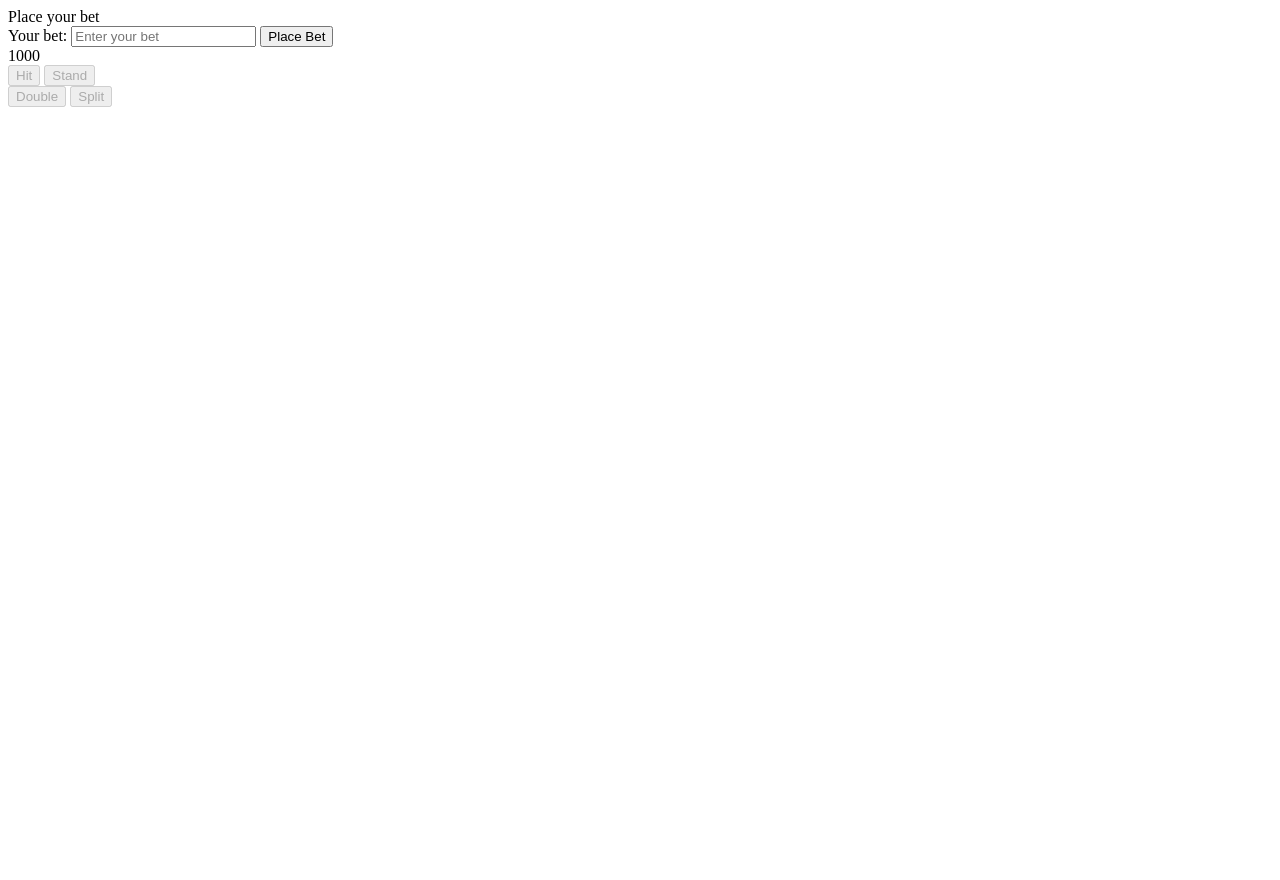
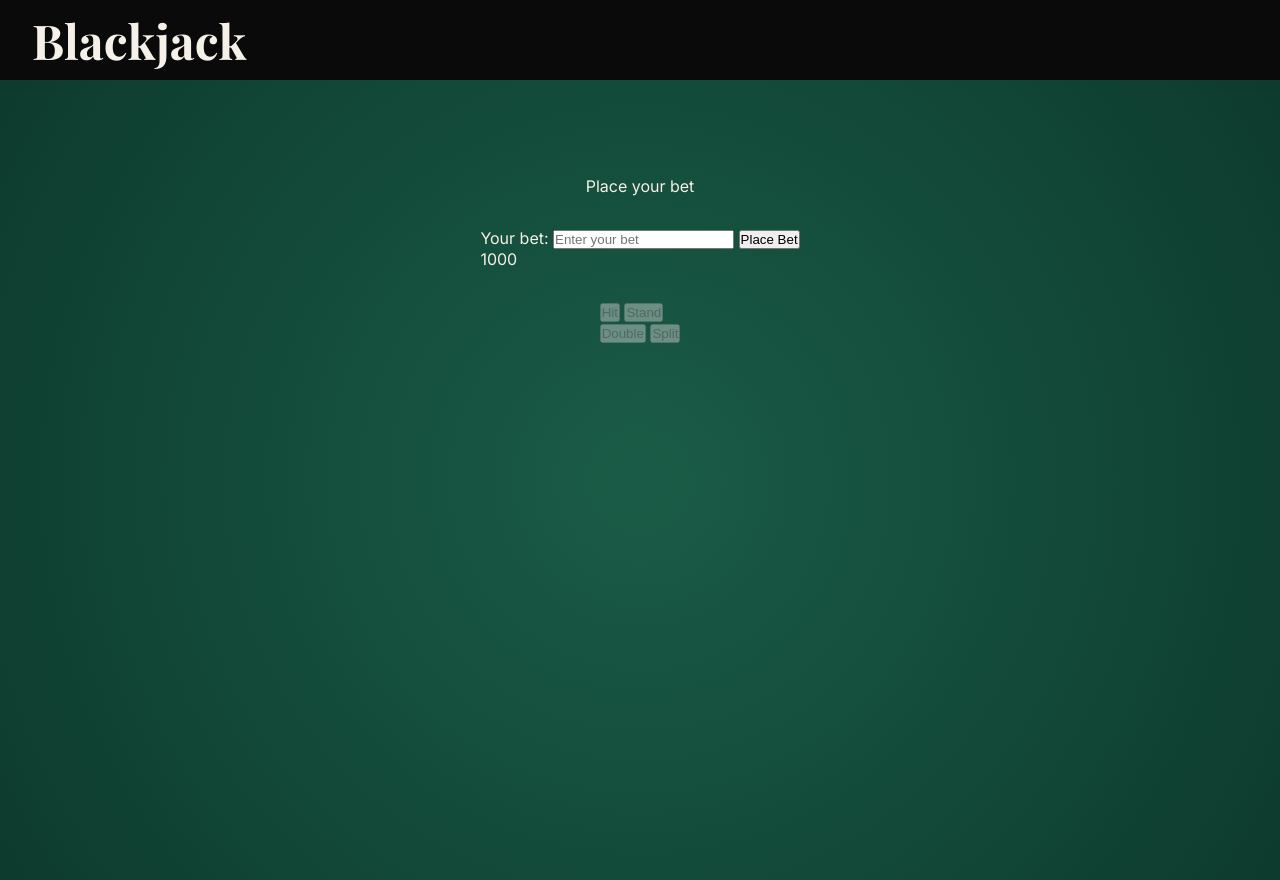
Before and after one commit to chrisfox9158/blackjack-table, a Flask app: page / in a window 1280 px wide. Before the commit the page ends 107 px from the top, so only its background shows below. Run offline with Flask 3, Linux system fonts and the light colour scheme; data that the repository does not hold is empty.

Commit message:
Add initial CSS styles and structure alongside the index.html template

```diff
--- a/static/style.css
+++ b/static/style.css
@@ -0,0 +1,52 @@
+/* Root style variables */
+:root {
+    --felt-dark: #0d3b2e;
+    --felt-light: #1a5c47;
+    --surface-dark: #0a0a0a;
+    --accent-red: #c0392b;
+    --accent-slate: #2c3e50;
+    --text-cream: #f5f1e8;
+    --text-gray: #5b5d54;
+
+    --font-display: "Playfair Display", serif;
+    --font-body: "Inter", sans-serif;
+}
+
+/* Base reset and body-level defaults*/
+* {
+    margin: 0;
+    padding: 0;
+    box-sizing: border-box;
+}
+
+body {
+    font-family: var(--font-body);
+    background-color: var(--surface-dark);
+    color: var(--text-cream);
+}
+
+/* HEADER AND MAIN TABLE*/
+header {
+    background-color: var(--surface-dark);
+    padding: 0.5rem 2rem;
+    font-family: var(--font-display);
+    font-size: 1.5rem;
+}
+
+#table {
+    background: radial-gradient(circle, var(--felt-light), var(--felt-dark));
+    min-height: 100vh;
+    padding: 2rem;
+    display: flex;
+    flex-direction: column;
+    align-items: center;
+    gap: 2rem;
+}
+
+/* DEALER AND SHOE CONFIGURATIONS */
+#dealer-area {
+    display: flex;
+    flex-direction: row;
+    align-items: center;
+    gap: 3rem;
+}
--- a/templates/index.html
+++ b/templates/index.html
@@ -2,8 +2,13 @@
 <html>
     <head>
         <title> Blackjack </title>
+        <link href="https://fonts.googleapis.com/css2?family=Playfair+Display:wght@700&family=Inter:wght@400;600&display=swap" rel="stylesheet">
+        <link href="/static/style.css" rel="stylesheet" >
     </head>
     <body>
+        <header>
+            <h1>Blackjack</h1>
+        </header>
         <div id="table">
             <div id="dealer-area">
                 <div id="dealer-cards"></div>
```
